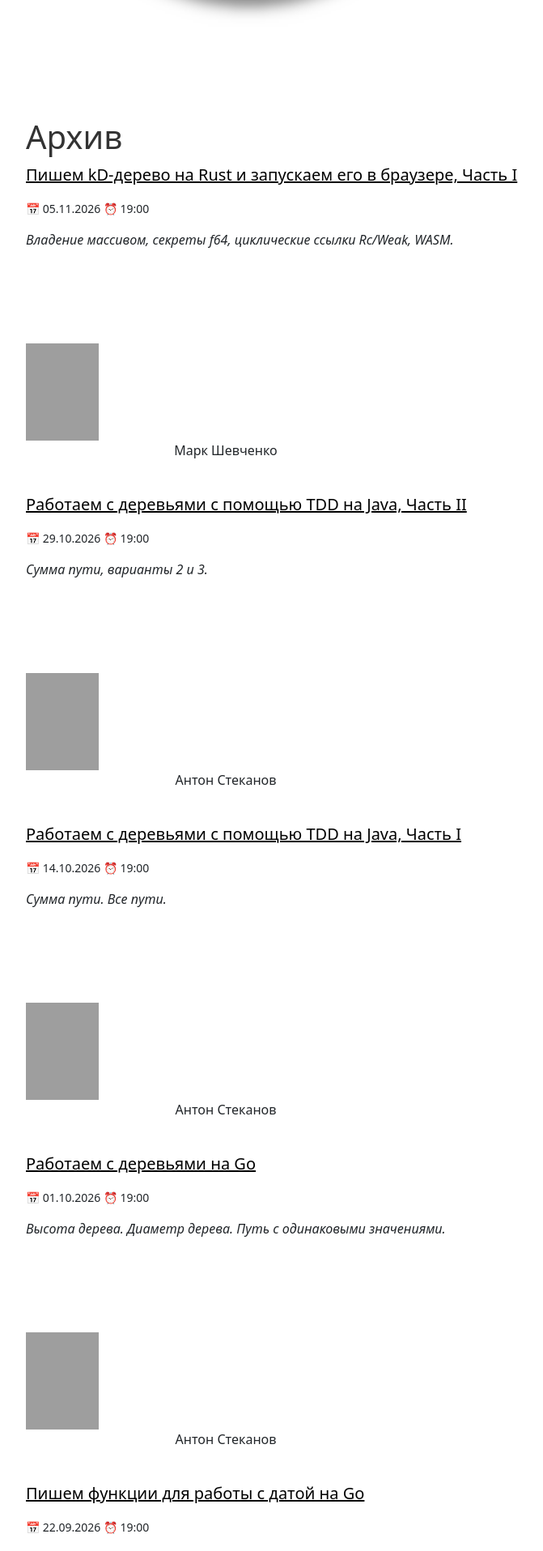
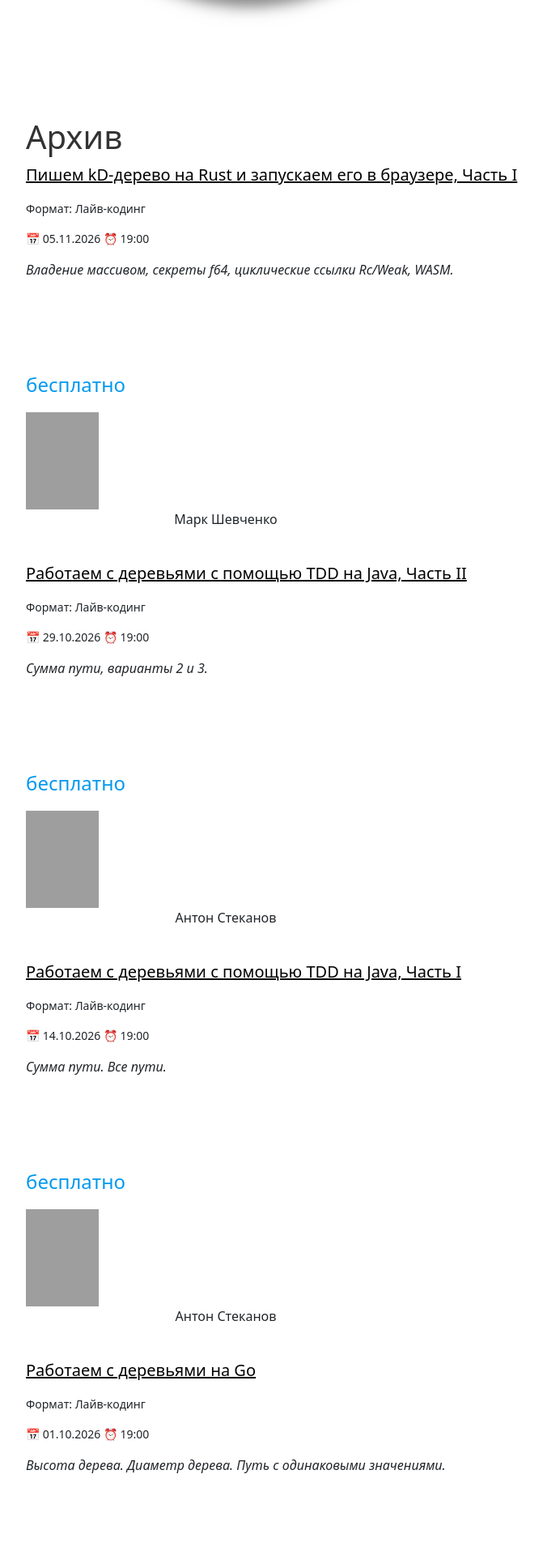
Before and after one commit to devpraktika-ru/devpraktika-ru.github.io, a Jekyll site: the page built from archive/index.md, in a window 1280 px wide, cut to the strip 604-2519 px from the top of the page. Shown: the whole strip at 81% size, without its empty margins (102-773 px from the left). Built offline with Jekyll 4.4.1, drawn with Linux system fonts in a browser that asks for light colours; some of the changed text lies outside the part shown; grey boxes are pictures that could not be loaded.

Commit message:
Добавил формат события

```diff
--- a/_includes/events.html
+++ b/_includes/events.html
@@ -1,11 +1,13 @@
 <div class="card-list">
 {% for event in include.events %}
   <article>
+    {% assign workshop = site.workshops | where: "slug", event.slug | first %}
     <p class="fs-5"><a class="text-black" style="height: 4.5rem; line-height: 1.5" href="{{ event.url | relative_url }}">{{ event.title }}</a></p>
+    <p class="small">Формат: {{ workshop.title }}</p>
     <p class="small">📅 {{ event.date | date: "%d.%m.%Y" }} ⏰ {{ event.date | date: "%H:%M" }}</p>
-    <p class="overflow-hidden" style="height: 4.5rem; line-height: 1.5;"><em>{{ event.description }}</em></p>
-    <p class="fs-4 text-end price">
-    {% if event.price > 0 %}{{ event.price }}₽{% else %}&nbsp;{% endif %}
+    <p class="overflow-hidden" style="height: 7.5rem; line-height: 1.5;"><em>{{ event.description }}</em></p>
+    <p class="fs-4 price">
+    {% if event.price > 0 %}{{ event.price }}₽{% else %}бесплатно{% endif %}
     </p>
     <div class="row">
       {% for educator_slug in event.educators %}
```
Also changed, not shown: index.md (+5 -2 lines).
